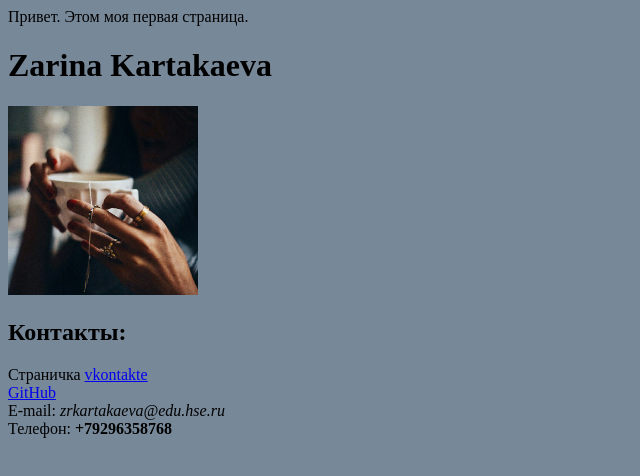
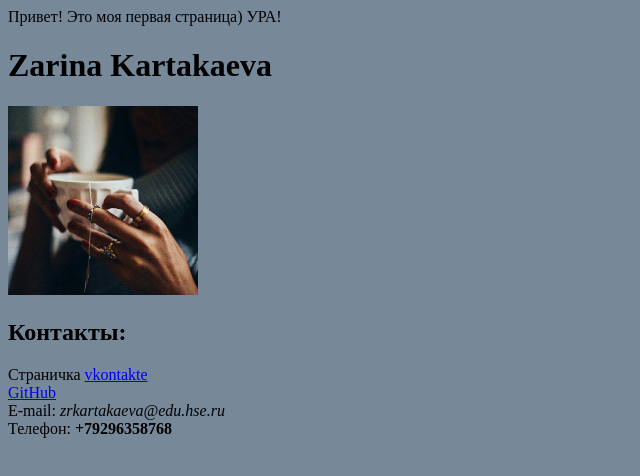
Before and after one commit to zarinakartakaeva15/zarinakartakaeva15.github.io, a plain HTML site: page index.html in a window 1280 px wide. Shown: the full height of the page, 0-640 px from the left. Drawn offline with Linux system fonts and the light colour scheme.

Commit message:
Update index.html

```diff
--- a/index.html
+++ b/index.html
@@ -4,7 +4,7 @@
     <meta charset="utf-8">
     <title> Моя личная страница</title>
   </head>
-  <body bgcolor="#778899">Привет. Этом моя первая страница.
+  <body bgcolor="#778899">Привет! Это моя первая страница) УРА!
   </body>
     <left><h1>Zarina Kartakaeva</h1></left>
     <left><img  width="15%" src="me.jpg"></left>
```
